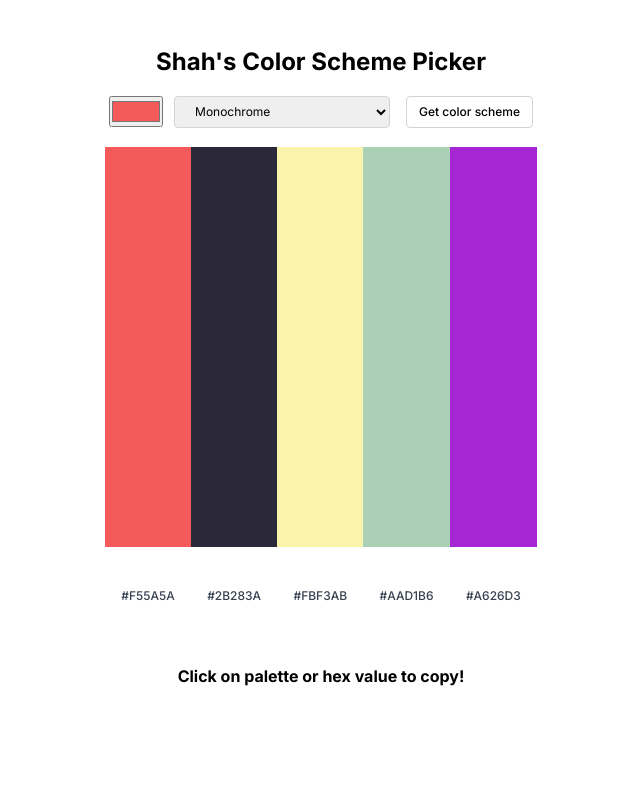
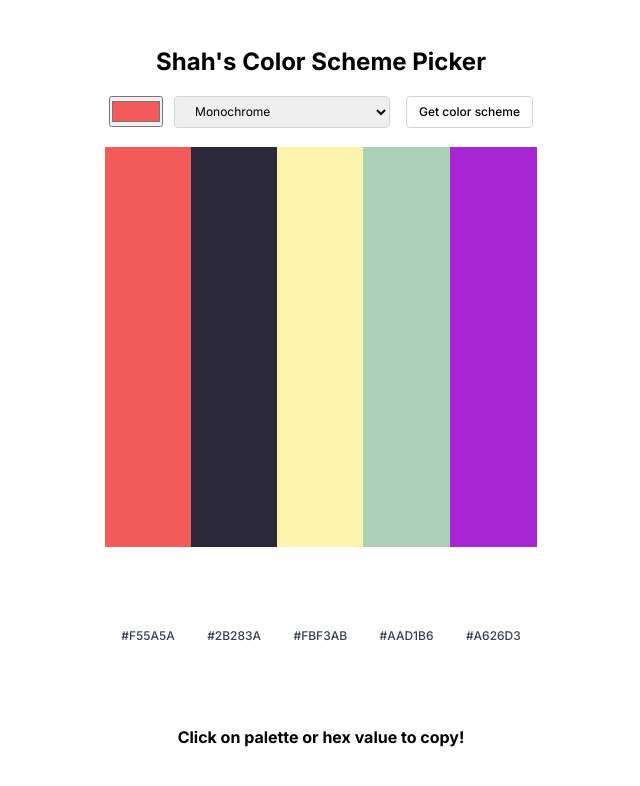
Before and after one commit to Pharma2022/ColorSchemePicker, a website built with Vite: page index.html in a window 1280 px wide. Shown: the whole page, without its empty margins (319-959 px from the left). Built offline with nearby package versions, Linux system fonts and the light colour scheme.

Commit message:
Add files via upload

```diff
--- a/index.css
+++ b/index.css
@@ -61,7 +61,7 @@ text-indent: 1rem;
     margin: 1.2rem auto;
     width: 100%;
     height:50rem;
-    min-height: 30vh;}
+  }
 
 .gridItem{
   height: 25rem;
@@ -79,6 +79,6 @@ text-indent: 1rem;
     cursor: pointer;
 }
 #copy{
-    grid-row: 3;
-    grid-column: 1/-1;
+    margin-top: -1rem;;
+
   }
--- a/index.html
+++ b/index.html
@@ -21,11 +21,8 @@
                     <button  id="get">Get color scheme</button>
                 </form>
 
-                <div class="grid" id ="grid">
-
-
-                </div>
-
+                <div class="grid" id ="grid"></div>
+             <h4 id="copy">Click on palette or hex value to copy!</h4>
 
         </div>
         <script src="index.js" type="module"></script>
--- a/index.js
+++ b/index.js
@@ -15,8 +15,7 @@ const hexObjectArray= [
 
 ]
 
-document.getElementById("grid").addEventListener("click",async e=>await navigator.clipboard.writeText(e.target.dataset.color) )
-
+document.getElementById("grid").addEventListener("click", e=>navigator.clipboard.writeText(e.target.dataset.color) )
 document.getElementById("get").addEventListener("click",e=>  {
     e.preventDefault()
     let myColor= document.getElementById("myColor").value
@@ -34,7 +33,7 @@ const setHtml= data=>{
      document.getElementById("grid").innerHTML=
      data.map(item =>
      `<div class="gridItem" style="background-color:${item.hex.value}" data-color="${item.hex.value}"> </div>
-    <div class="colorName" "data-color="${item.hex.value}">${item.hex.value}</div> `).join(" ") +` <h4 id="copy">Click on palette or hex value to copy!</h4>`
+    <div class="colorName" "data-color="${item.hex.value}">${item.hex.value}</div> `).join(" ")
 
 }
 
```
